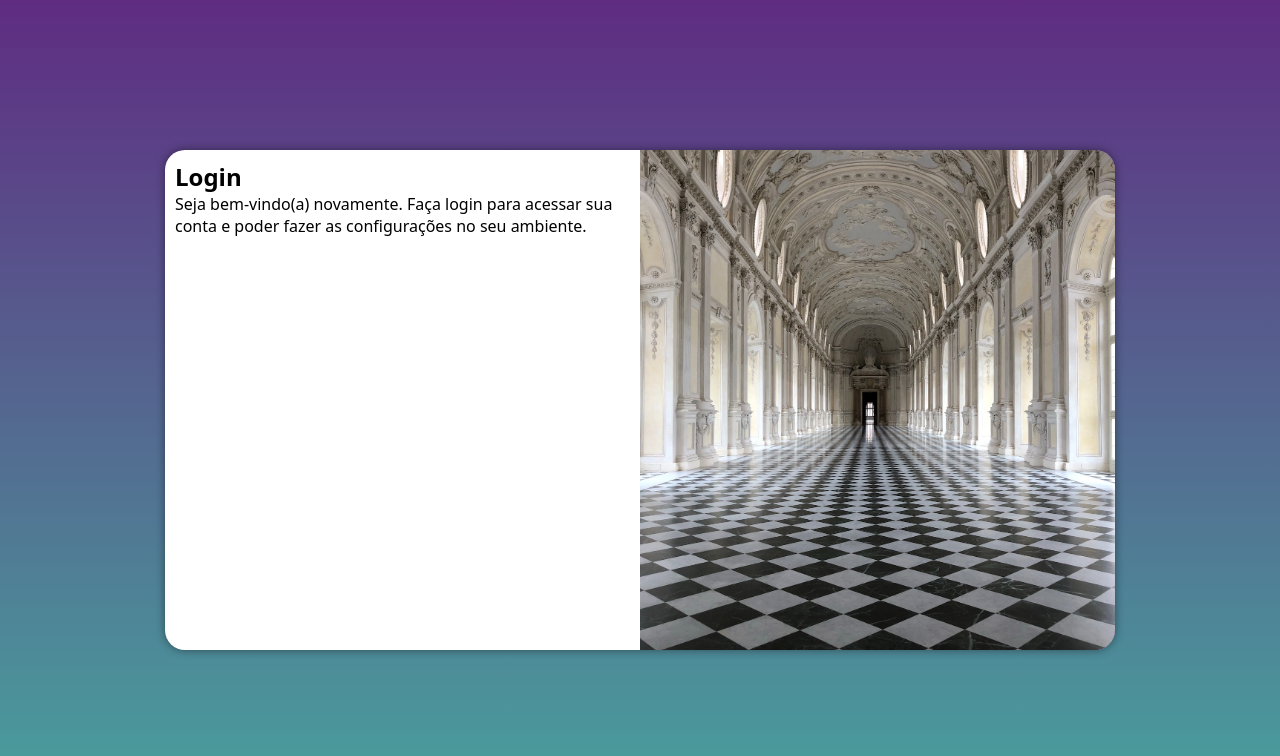
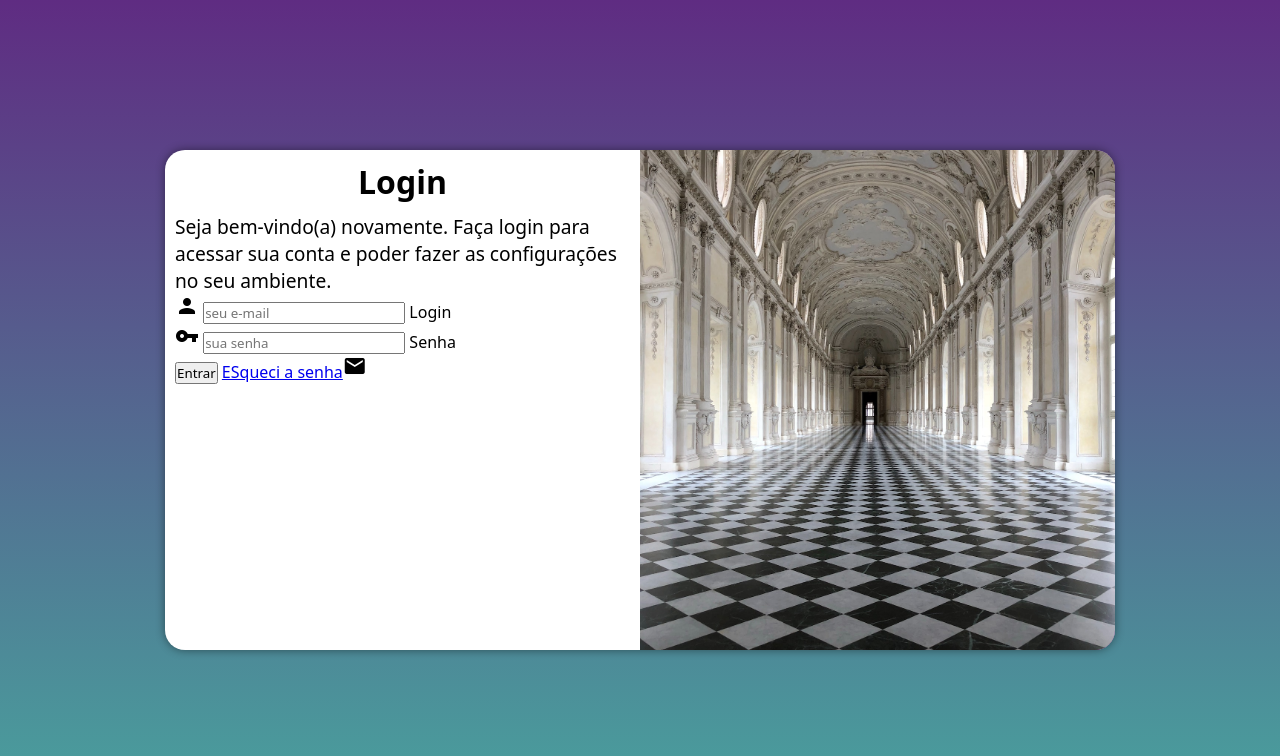
Before and after one commit to mauricioribas/projeto-login, a plain HTML site: page index.html in a window 1280 px wide. Drawn offline with Linux system fonts and the light colour scheme.

Commit message:
Criado a estrutura do formulario

```diff
--- a/estilos/media-query.css
+++ b/estilos/media-query.css
@@ -45,4 +45,12 @@
         width: 50%;
     }
 
+    div#formulario > h1 {
+        font-size: 2em;
+    }
+
+    div#formulario > p {
+        font-size: 1.2em;
+    }
+
 }
--- a/estilos/style.css
+++ b/estilos/style.css
@@ -55,3 +55,12 @@ section#login > div#formulario {
     display: block;
     padding: 10px;
 }
+
+div#formulario > h1 {
+    text-align: center;
+    margin-bottom: 10px;
+}
+
+div#formulario > p {
+    font-size: 0.8em;
+}
--- a/index.html
+++ b/index.html
@@ -5,6 +5,7 @@
     <meta http-equiv="X-UA-Compatible" content="IE=edge">
     <meta name="viewport" content="width=device-width, initial-scale=1.0">
     <title>Login</title>
+    <link href="https://fonts.googleapis.com/icon?family=Material+Icons" rel="stylesheet">
     <link rel="stylesheet" href="estilos/style.css"><link rel="stylesheet" href="estilos/media-query.css">
 </head>
 <body>
@@ -16,8 +17,19 @@
                 <p>
                     Seja bem-vindo(a) novamente. Faça login para acessar sua conta e poder fazer as configurações no seu ambiente.
                 </p>
-                <form action="#" method="post">
-
+                <form action="#" method="post" autocomplete="on">
+                    <div class="campo">
+                        <i class="material-icons">person</i>
+                        <input type="email" name="login" id="ilogin" placeholder="seu e-mail" autocomplete="email" required maxlength="30">
+                        <label for="ilogin">Login</label>
+                    </div>
+                    <div class="campo">
+                        <i class="material-icons">vpn_key</i>
+                        <input type="password" name="senha" id="isenha" placeholder="sua senha" required minlength="8" maxlength="12">
+                        <label for="isenha" autocomplete="current-password">Senha</label>
+                    </div>
+                    <input type="submit" value="Entrar">
+                    <a href="#">ESqueci a senha</a><i class="material-icons">mail</i>
 
                 </form>
             </div>
```
